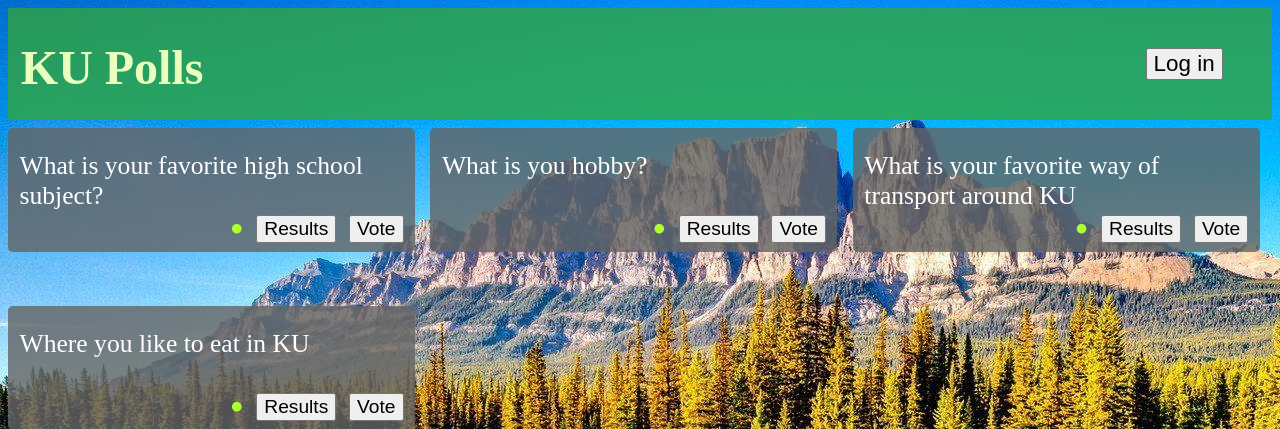
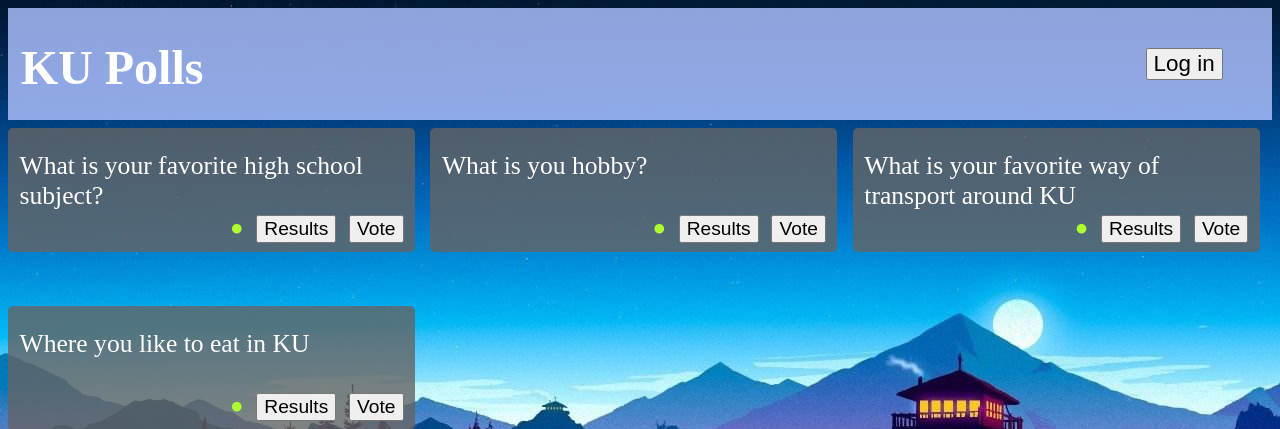
Before and after one commit to OmegaOoh/ku-polls, a Django app: page /polls/ in a window 1280 px wide. Shown: the top 429 px of the page. Run offline with Django 5.2, Linux system fonts and the light colour scheme; data comes from the database, SQL or seed files in the repository.

Commit message:
change background

```diff
--- a/static/base.css
+++ b/static/base.css
@@ -2,7 +2,7 @@
 {
     display: grid;
     grid-template-columns: 70% 20% 10%;
-    background-color: rgba(53, 167, 53, 0.75);
+    background-color: rgba(174, 193, 255, 0.822);
     height: 14vh;
     justify-content: left;
     justify-items: left;
@@ -16,7 +16,7 @@
 .tab .app_name {
     font-size:6vh;
     text-align: left;
-    color: rgb(233, 255, 189);
+    color: rgb(255, 255, 255);
     padding-left:  1vw;
 
 }
@@ -25,7 +25,10 @@
 {
     color:white;
     text-align: right;
+    justify-self: right;
+    padding-right: 1vw;
     font-size: 4vh;
+    margin-top: 5vh;
 }
 
 .auth
```
Also changed, not shown: polls/static/polls/images/background.png.
